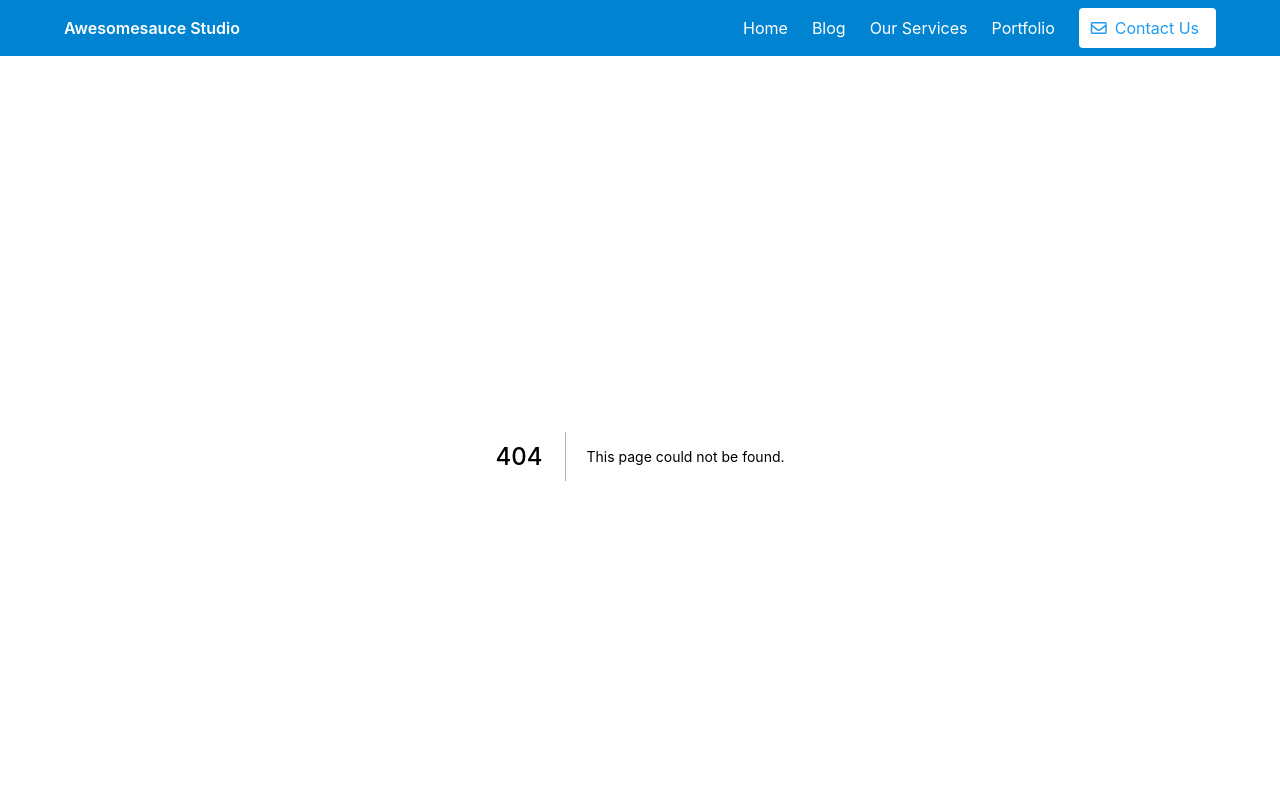
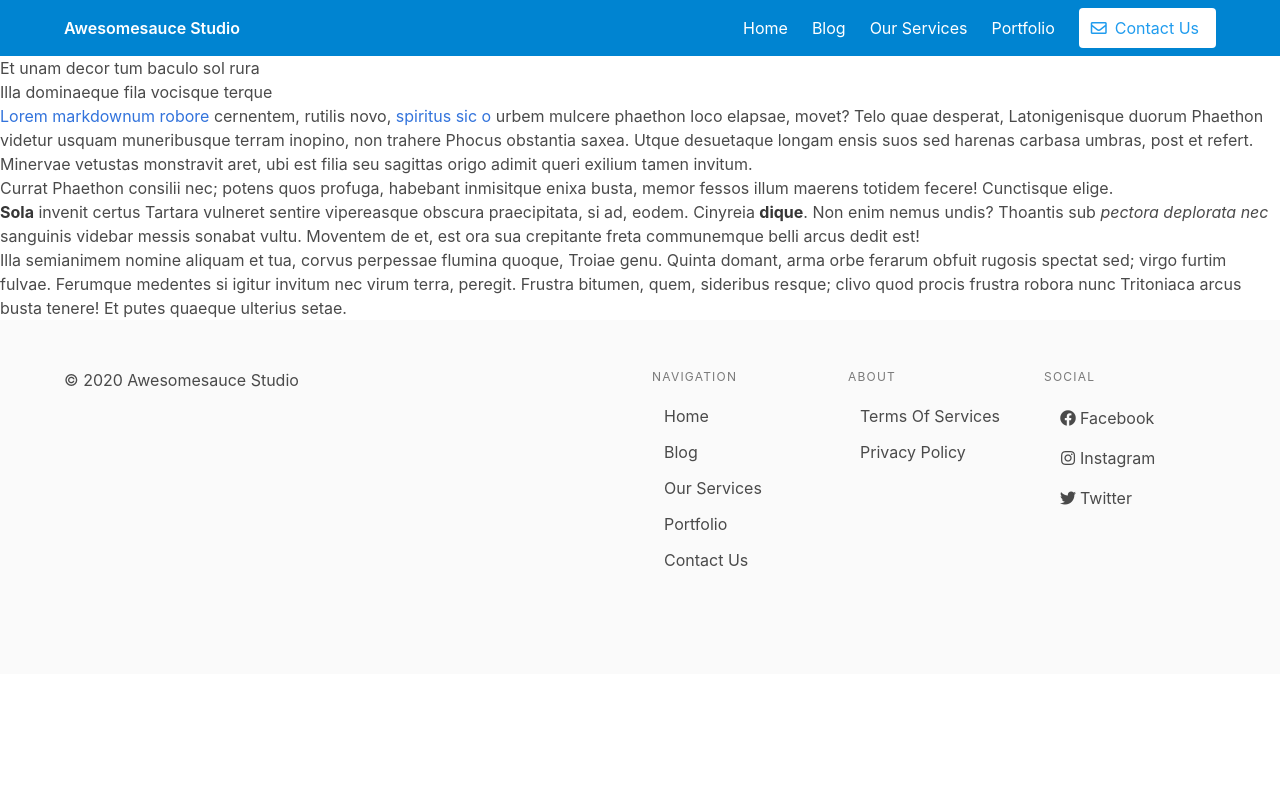
Before and after one commit to pentolbakso/next-bulma-landingpage, a Next.js app: page /blog/lorem-ipsum in a window 1280 px wide. Before the commit this address had no page. Shown: the top 800 px of the page. Built offline with nearby package versions, Linux system fonts and the light colour scheme.

Commit message:
Create Blog Posts “lorem-ipsum”

```diff
--- /dev/null
+++ b/pages/blog/lorem-ipsum.mdx
@@ -0,0 +1,32 @@
+---
+slug: lorem-ipsum
+title: Lorem Ipsum
+date: 2020-12-16
+tags:
+  - news
+---
+# Et unam decor tum baculo sol rura
+
+## Illa dominaeque fila vocisque terque
+
+[Lorem markdownum robore](http://ille.io/multos) cernentem, rutilis novo,
+[spiritus sic o](http://quo-adnuat.org/iacitpalato.aspx) urbem mulcere phaethon
+loco elapsae, movet? Telo quae desperat, Latonigenisque duorum Phaethon videtur
+usquam muneribusque terram inopino, non trahere Phocus obstantia saxea. Utque
+desuetaque longam ensis suos sed harenas carbasa umbras, post et refert.
+Minervae vetustas monstravit aret, ubi est filia seu sagittas origo adimit queri
+exilium tamen invitum.
+
+> Currat Phaethon consilii nec; potens quos profuga, habebant inmisitque enixa
+> busta, memor fessos illum maerens totidem fecere! Cunctisque elige.
+
+**Sola** invenit certus Tartara vulneret sentire vipereasque obscura
+praecipitata, si ad, eodem. Cinyreia **dique**. Non enim nemus undis? Thoantis
+sub *pectora deplorata nec* sanguinis videbar messis sonabat vultu. Moventem de
+et, est ora sua crepitante freta communemque belli arcus dedit est!
+
+Illa semianimem nomine aliquam et tua, corvus perpessae flumina quoque, Troiae
+genu. Quinta domant, arma orbe ferarum obfuit rugosis spectat sed; virgo furtim
+fulvae. Ferumque medentes si igitur invitum nec virum terra, peregit. Frustra
+bitumen, quem, sideribus resque; clivo quod procis frustra robora nunc
+Tritoniaca arcus busta tenere! Et putes quaeque ulterius setae.
```
